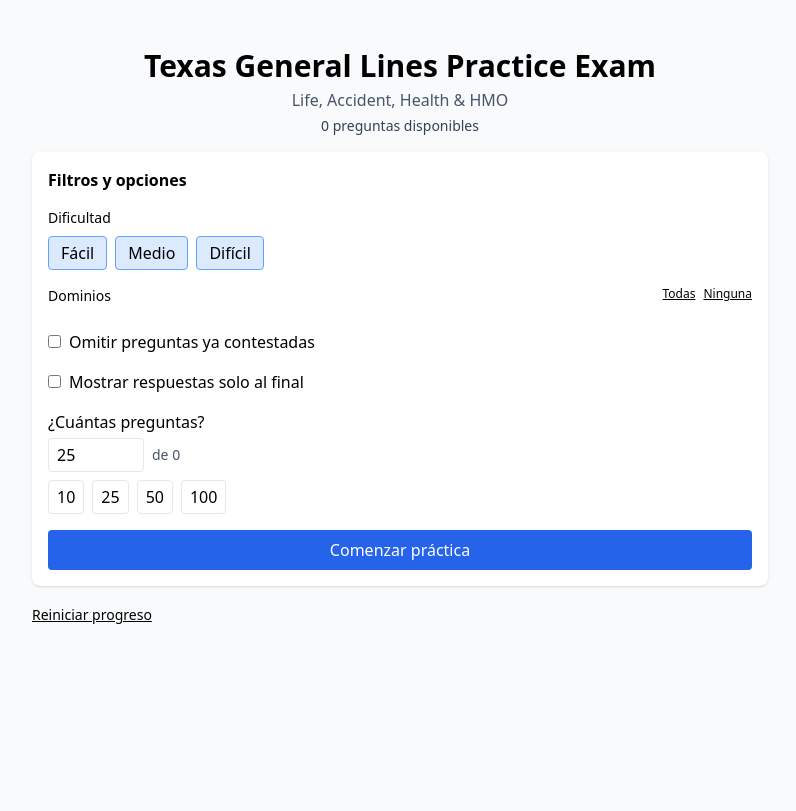
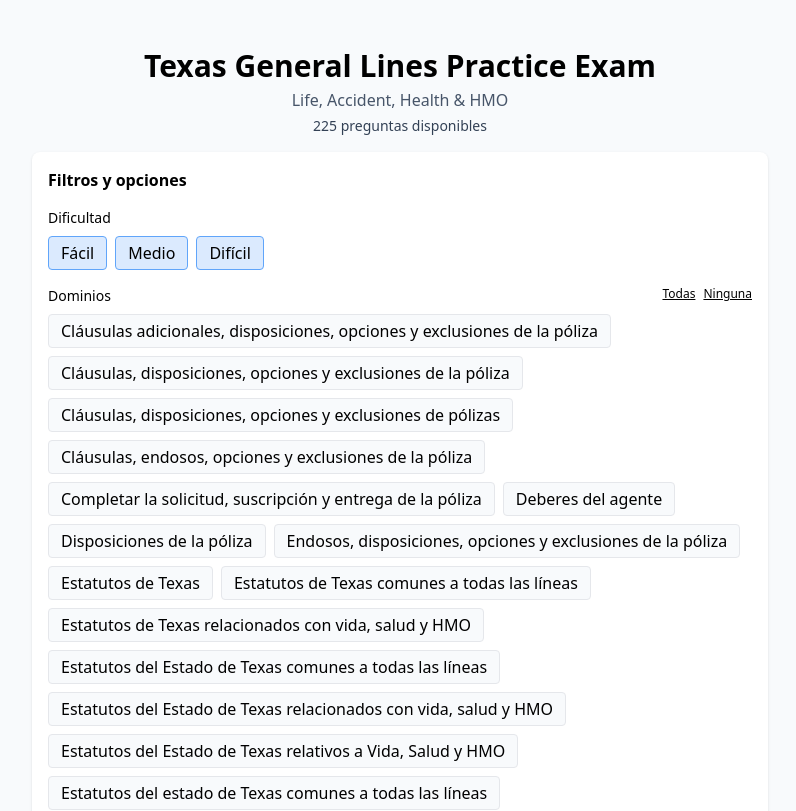
Before and after one commit to jesusguecar-svg/alleanzasimulator, a React (Vite) app: page / in a window 1280 px wide. Shown: the top 811 px of the page, without its empty margins (240-1036 px from the left). Built offline with nearby package versions, Linux system fonts and the light colour scheme.

Commit message:
Normalize validated schema fields for domains and options

```diff
--- a/src/data/loadQuestions.ts
+++ b/src/data/loadQuestions.ts
@@ -4,17 +4,29 @@ import type { NormalizedQuestion } from '../types/question';
 
 const modules = import.meta.glob('/validated_questions/*.json', { eager: true });
 
+function extractRawQuestions(data: unknown): unknown[] {
+  if (Array.isArray(data)) return data;
+  if (data && typeof data === 'object') {
+    const maybeQuestions = (data as { questions?: unknown }).questions;
+    if (Array.isArray(maybeQuestions)) return maybeQuestions;
+  }
+  return [];
+}
+
 export function loadQuestions(): { questions: NormalizedQuestion[]; invalidCount: number } {
   const rawQuestions: unknown[] = [];
+
   for (const mod of Object.values(modules)) {
     const data = (mod as { default: unknown }).default;
-    if (Array.isArray(data)) rawQuestions.push(...data);
-    else if (data && typeof data === 'object') rawQuestions.push(data);
+    rawQuestions.push(...extractRawQuestions(data));
   }
+
   const normalized = rawQuestions.map(normalizeQuestion);
   const { valid, invalid } = validateQuestions(normalized);
+
   if (import.meta.env.DEV && invalid.length) {
     console.warn('Preguntas inválidas detectadas', invalid);
   }
+
   return { questions: valid, invalidCount: invalid.length };
 }
--- a/src/data/normalizeQuestions.ts
+++ b/src/data/normalizeQuestions.ts
@@ -4,23 +4,53 @@ function asString(value: unknown): string | undefined {
   return typeof value === 'string' && value.trim() ? value.trim() : undefined;
 }
 
-function normalizeOptions(input: any): string[] {
-  if (Array.isArray(input)) return input.map((o) => String(o).trim()).filter(Boolean);
-  return [];
+function normalizeOptions(input: unknown): string[] {
+  if (!Array.isArray(input)) return [];
+
+  return input
+    .map((o) => {
+      if (typeof o === 'string') return o.trim();
+      if (o && typeof o === 'object') {
+        const text = asString((o as { text?: unknown }).text);
+        if (text) return text;
+      }
+      return String(o).trim();
+    })
+    .filter(Boolean);
+}
+
+function resolveCorrectAnswer(raw: any, options: string[]): string {
+  const direct = asString(raw.correctAnswer ?? raw.answer ?? raw.correct_answer);
+  if (!direct) return '';
+
+  if (options.includes(direct)) return direct;
+
+  if (Array.isArray(raw.options) && raw.options.length) {
+    const matchedByLabel = raw.options.find((o: unknown) => {
+      if (!o || typeof o !== 'object') return false;
+      return asString((o as { label?: unknown }).label)?.toLowerCase() === direct.toLowerCase();
+    }) as { text?: unknown } | undefined;
+
+    const labelText = asString(matchedByLabel?.text);
+    if (labelText) return labelText;
+  }
+
+  return direct;
 }
 
 export function normalizeQuestion(raw: any): NormalizedQuestion {
   const options = normalizeOptions(raw.options ?? raw.choices ?? raw.answers);
-  const correct = asString(raw.correctAnswer ?? raw.answer ?? raw.correct_answer) ?? '';
+  const correct = resolveCorrectAnswer(raw, options);
+
   return {
-    id: asString(raw.id) ?? '',
+    id: asString(raw.id ?? raw.question_id) ?? '',
     domain: asString(raw.domain) ?? 'General',
     subdomain: asString(raw.subdomain),
     difficulty: asString(raw.difficulty)?.toLowerCase() ?? 'medium',
-    question: asString(raw.question ?? raw.prompt) ?? '',
+    question: asString(raw.question ?? raw.prompt ?? raw.stem) ?? '',
     options,
     correctAnswer: correct,
-    explanation: asString(raw.explanation),
+    explanation: asString(raw.explanation ?? raw.correct_explanation),
     source: asString(raw.source),
     citation: asString(raw.citation),
     tags: Array.isArray(raw.tags) ? raw.tags.map((t: unknown) => String(t)) : undefined,
```
